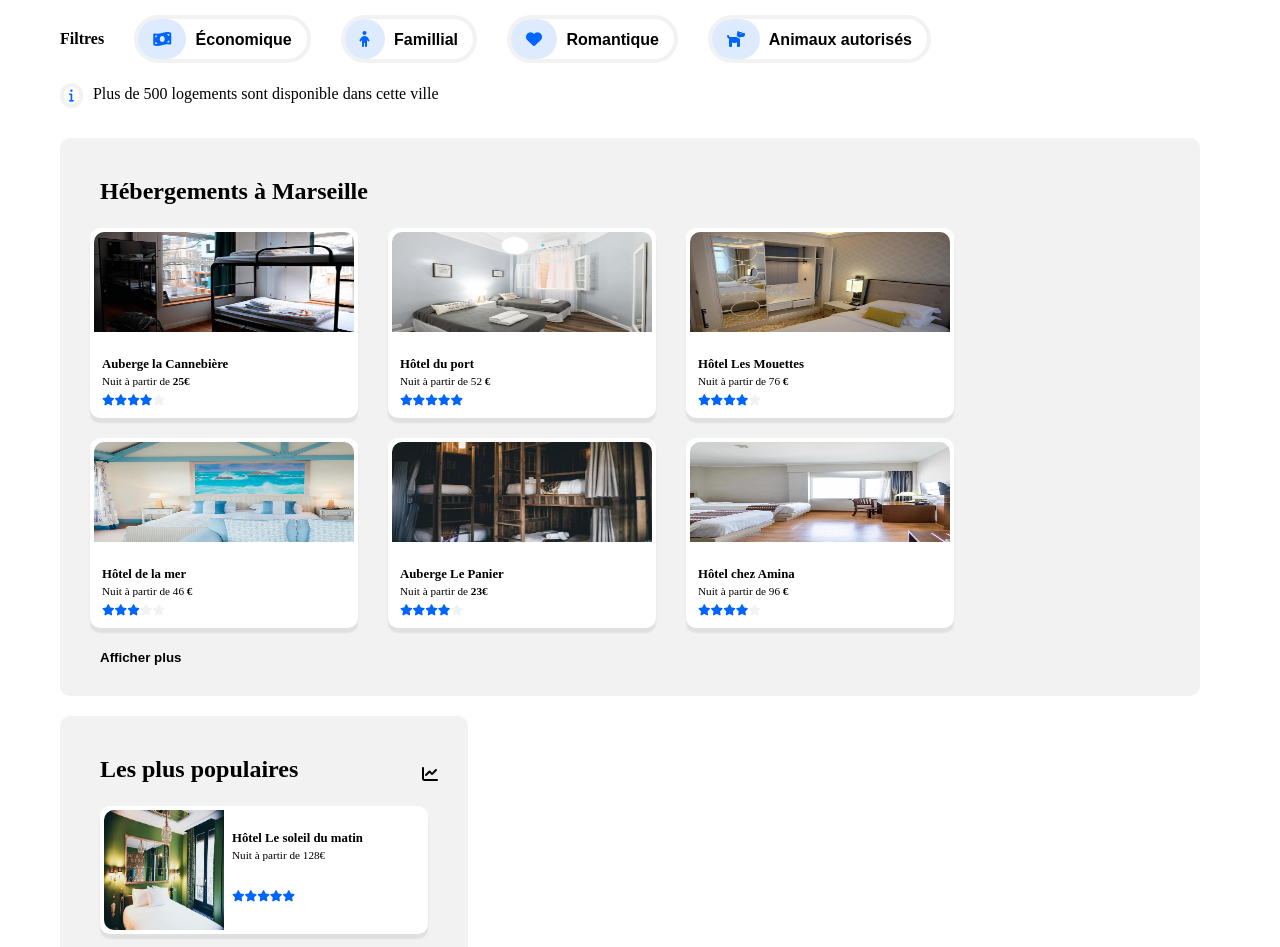
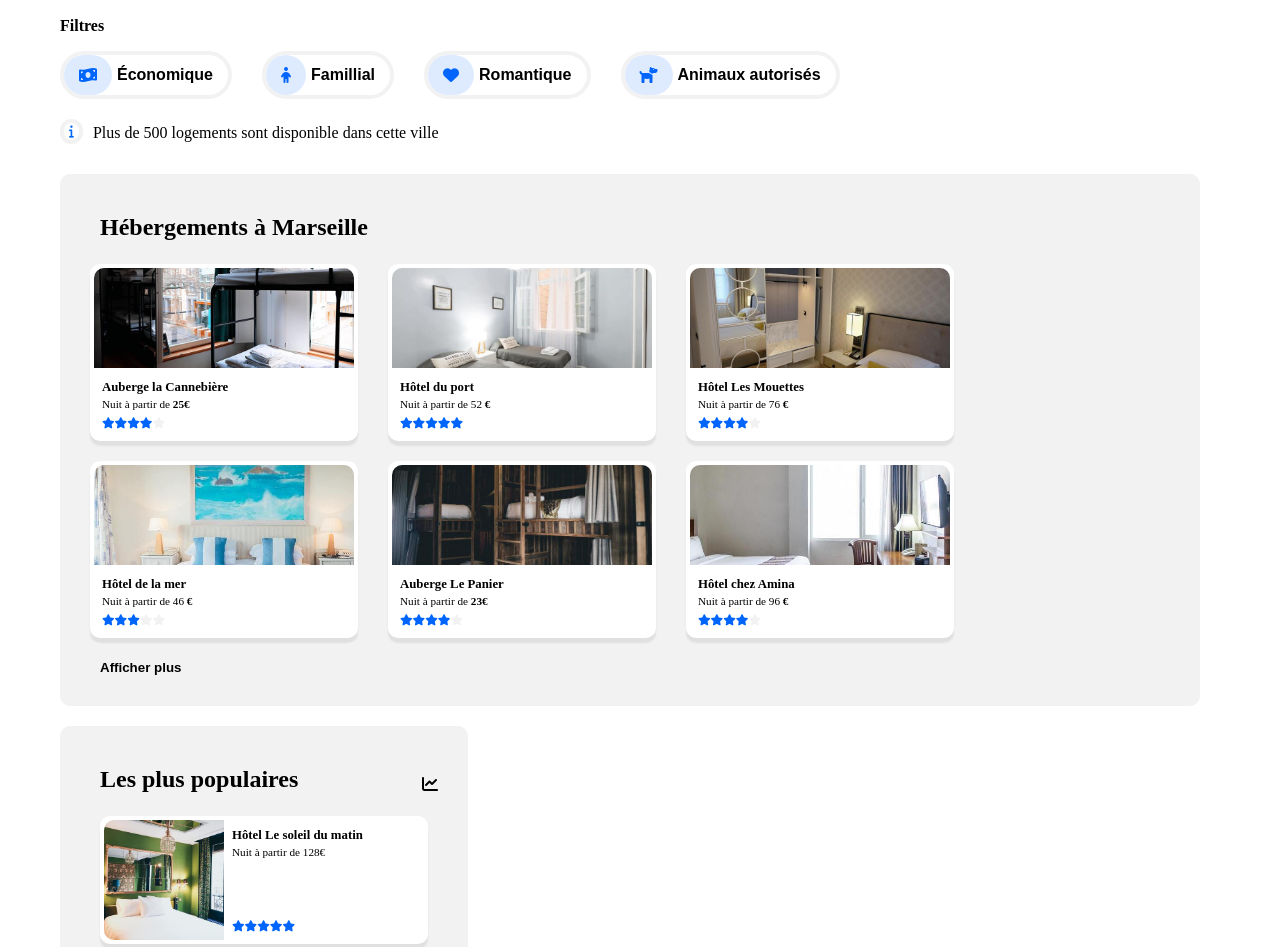
Before and after one commit to vanessa-lanquetin/VanessaLanquetin_2_08092021, a website: page index.html in a window 1280 px wide. Shown: the part 240-1187 px from the top of the page. Drawn offline with Linux system fonts and the light colour scheme; a web font is replaced by a local one.

Commit message:
adjustment html & css for filters and popular  hebergements

```diff
--- a/index.html
+++ b/index.html
@@ -16,9 +16,7 @@
     <header>
       <img id="logoReservia" src="Assets/Img/logo/Reservia@3x.png" alt="logo" />
       <nav>
-        <a class="nav-items" id="nav-hebergement" href="#hebergement"
-          >Hébergements</a
-        >
+        <a class="nav-items" id="nav-hebergement" href="#hebergement">Hébergements</a>
         <a class="nav-items" id="nav-activity" href="#activities">Activité</a>
         <a class="nav-items" id="nav-inscription"> S'inscrire</a>
       </nav>
@@ -38,8 +36,8 @@
         <button id="search">Rechercher</button>
       </form>
       <div id="container-filters">
+        <div id="filters" class="text-filter">Filtres</div>
         <ul>
-          <li id="filters" class="text-filter">Filtres</li>
           <li>
             <button class="btn-filter text-filter">
               <i
--- a/style.css
+++ b/style.css
@@ -45,6 +45,8 @@ figure {
 }
 figcaption {
   padding: 8px;
+  display: flex;
+  flex-direction: column;
 }
 /* header */
 header {
@@ -63,9 +65,11 @@ nav {
 .nav-items {
   padding: 20px;
   text-decoration: none;
+  cursor: pointer;
 }
 #nav-hebergement {
   color: #0065fc;
+  border-top: 2px solid #0065fc;
 }
 #nav-activity {
   color: black;
@@ -104,24 +108,28 @@ input {
 /* Filters */
 #container-filters {
   margin-top: 20px;
+  align-items: center;
+
+}
+#filters{
+  margin-right: 10px;
 }
 ul {
   display: flex;
   padding: 0;
   flex-wrap: wrap;
+  gap: 30px
 }
 li {
   list-style: none;
 }
-#filters {
-  padding-top: 15px;
-}
 .btn-filter {
+  display: flex;
   border: 4px solid #f2f2f2;
   border-radius: 30px;
   background-color: #ffffff;
-  margin-left: 30px;
   padding: 0 15px 0 0;
+  align-items: center;
 }
 .icon-filter {
   color: #0065fc;
@@ -138,6 +146,7 @@ li {
 #container-infos {
   display: flex;
   margin-top: 20px;
+  align-items: center;
 }
 #icon-infos {
   color: #0065fc;
@@ -171,6 +180,9 @@ li {
 .priceNight {
   font-size: 0.7em;
   margin-bottom: 8px;
+}
+figcaption h3 {
+  margin-top: 0;
 }
 span {
   font-weight: bold;
@@ -223,6 +235,7 @@ span {
   height: 100px;
   border-top-left-radius: 10px;
   border-top-right-radius: 10px;
+  object-fit: cover;
 }
 #btn-more {
   border: none;
@@ -255,9 +268,10 @@ span {
   height: 120px;
   border-top-left-radius: 10px;
   border-bottom-left-radius: 10px;
+  object-fit: cover;
 }
-.night-right{
-  margin-bottom: 30px;
+.priceNight.night-right {
+  flex-grow: 1;
 }
 /* Section 3 */
 #activities {
@@ -275,6 +289,7 @@ span {
   border-top-left-radius: 10px;
   border-top-right-radius: 10px;
   width: 100%;
+  object-fit: cover;
 }
 .imgTall {
   width: 320px;
```
